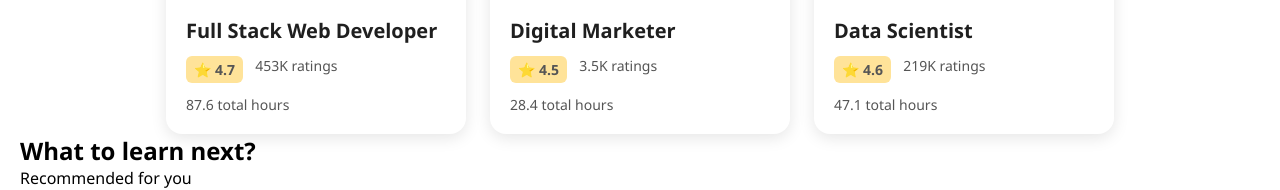
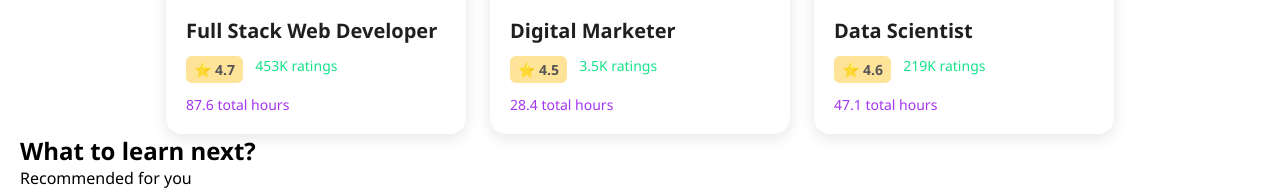
Before and after one commit to DevelopWithJamal/udemy-clone, a plain HTML site: page index.html in a window 1280 px wide. Shown: the part 899-1089 px from the top of the page. Drawn offline with Linux system fonts and the light colour scheme; a web font is replaced by a local one.

Commit message:
Add Card Styles

```diff
--- a/index.html
+++ b/index.html
@@ -141,8 +141,8 @@
                 <div class="card-title">Full Stack Web Developer</div>
                 <div class="card-details">
                     <div class="star">⭐ 4.7</div>
-                    <div>453K ratings</div>
-                    <div>87.6 total hours</div>
+                    <div style="color: rgb(23, 227, 138);">453K ratings</div>
+                    <div style="color: #a435f0;">87.6 total hours</div>
                 </div>
             </div>
         </div>
@@ -160,8 +160,8 @@
                 <div class="card-title">Digital Marketer</div>
                 <div class="card-details">
                     <div class="star">⭐ 4.5</div>
-                    <div>3.5K ratings</div>
-                    <div>28.4 total hours</div>
+                    <div style="color: rgb(23, 227, 138);">3.5K ratings</div>
+                    <div style="color: #a435f0;">28.4 total hours</div>
                 </div>
             </div>
         </div>
@@ -176,8 +176,8 @@
                 <div class="card-title">Data Scientist</div>
                 <div class="card-details">
                     <div class="star">⭐ 4.6</div>
-                    <div>219K ratings</div>
-                    <div>47.1 total hours</div>
+                    <div style="color: rgb(23, 227, 138);">219K ratings</div>
+                    <div style="color: #a435f0;">47.1 total hours</div>
                 </div>
             </div>
         </div>
```
